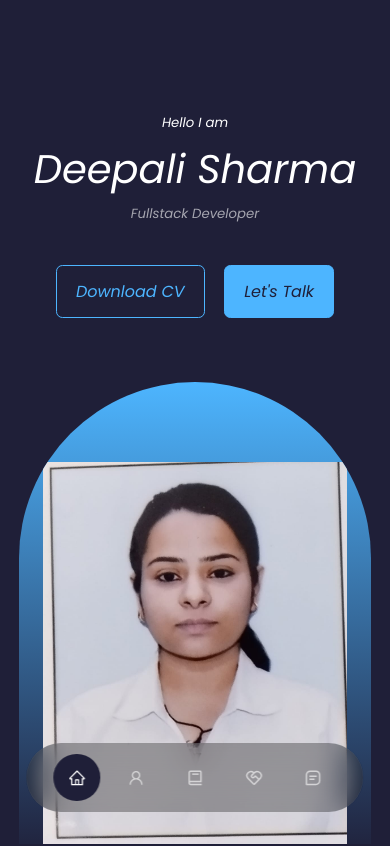
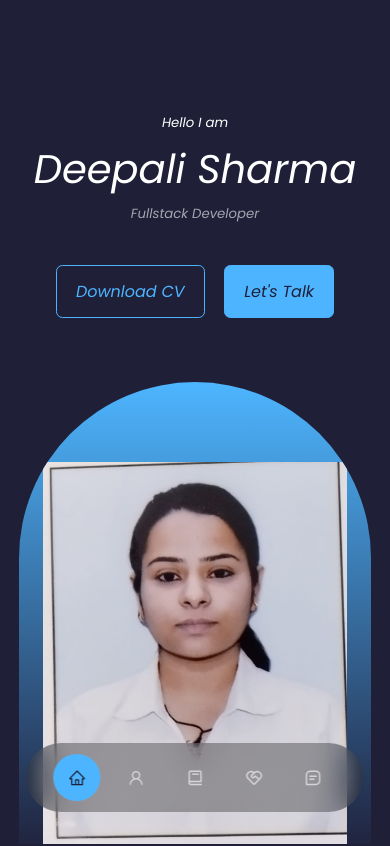
Before and after one commit to deepali-23/iTried, a React (Create React App) app in the folder iTried/creation/: page / in a window 390 px wide. Shown: the top 846 px of the page. Built offline with nearby package versions, Linux system fonts and the light colour scheme.

Commit message:
finishing footer responsiveness

```diff
--- a/iTried/creation/src/components/footer/footer.css
+++ b/iTried/creation/src/components/footer/footer.css
@@ -38,11 +38,21 @@
 
 .footer__socials a:hover {
   background: transparent;
-  color:var(--color-bg);
-  border-color:var(--color-bg);
+  color: var(--color-bg);
+  border-color: var(--color-bg);
+}
+.footer__copyright {
+  margin-bottom: 4rem;
+  color: var(--color-bg);
+}
 
+/*=======MEDIA QUERY(SMALL DEVICES)========*/
+@media screen and (max-width: 600px) {
+  .permalinks {
+    flex-direction: column;
+    gap: 1.5rem;
+  }
+  .footer__socials {
+    margin-bottom: 2.6rem;
+  }
 }
-.footer__copyright{
-    margin-bottom:4rem;
-    color:var(--color-bg)
-}
--- a/iTried/creation/src/components/nav/nav.css
+++ b/iTried/creation/src/components/nav/nav.css
@@ -25,6 +25,6 @@
   background: rgba(0, 0, 0, 0.3);
 }
 nav a.active {
-  background: var(--color-bg);
-  color: var(--color-white);
+  background: var(--color-primary);
+  color: var(--color-bg);
 }
```
